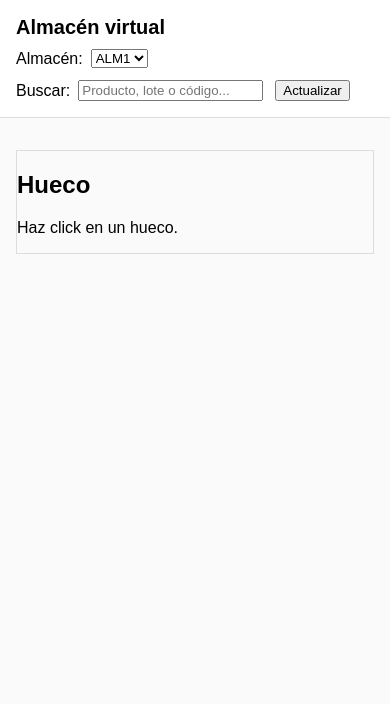
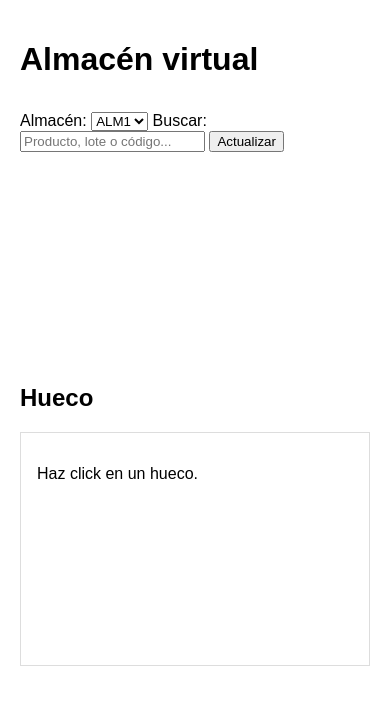
Before and after one commit to BLASOTO/almacen-virtual, a plain HTML site: page index.html in a window 390 px wide. Drawn offline with Linux system fonts and the light colour scheme.

Commit message:
Update style.css

```diff
--- a/style.css
+++ b/style.css
@@ -1,94 +1,61 @@
-* {
-  box-sizing: border-box;
-}
-
 body {
   font-family: Arial, sans-serif;
-  margin: 0;
-  background: #fafafa;
+  margin: 20px;
 }
 
 .topbar {
-  padding: 16px;
-  border-bottom: 1px solid #ddd;
-  background: #fff;
+  display: flex;
+  gap: 12px;
+  align-items: center;
+  flex-wrap: wrap;
+  margin-bottom: 12px;
 }
 
-.topbar h1 {
-  margin: 0 0 10px 0;
-  font-size: 20px;
+hr {
+  margin: 12px 0 16px 0;
 }
 
-.controls {
-  display: flex;
-  gap: 12px;
-  flex-wrap: wrap;
-  align-items: center;
+.main {
+  display: grid;
+  grid-template-columns: 1fr 360px;
+  gap: 18px;
+  align-items: start;
 }
 
-.controls label {
-  display: flex;
-  gap: 8px;
-  align-items: center;
-}
-
-.layout {
+#grid {
   display: grid;
-  grid-template-columns: 1fr 320px;
-  gap: 16px;
-  padding: 16px;
-}
-
-@media (max-width: 900px) {
-  .layout {
-    grid-template-columns: 1fr;
-  }
-}
-
-.grid {
-  display: grid;
-  grid-template-columns: repeat(4, 1fr);
-  gap: 10px;
-  max-width: 520px;
+  grid-template-columns: repeat(4, minmax(160px, 1fr));
+  gap: 14px;
+  min-height: 200px;
 }
 
 .cell {
   border: 1px solid #ddd;
-  border-radius: 10px;
-  padding: 12px;
+  border-radius: 12px;
+  padding: 14px;
+  background: #f7f7f7;
   cursor: pointer;
-  min-height: 72px;
-  display: flex;
-  flex-direction: column;
-  justify-content: space-between;
-  background: #fff;
+  user-select: none;
+}
+
+.cell:hover {
+  background: #efefef;
 }
 
 .cell .code {
-  font-weight: bold;
+  font-weight: 700;
+  font-size: 18px;
+  margin-bottom: 10px;
 }
 
 .cell .meta {
-  font-size: 12px;
-  opacity: 0.8;
+  font-size: 14px;
+  opacity: 0.9;
 }
 
-.cell.vacio {
-  background: #f0f0f0;
+#details {
+  border: 1px solid #ddd;
+  padding: 16px;
+  min-height: 200px;
+  background: #fff;
 }
-
-.cell.ok {
-  background: #e6f7ee;
-}
-
-.cell.bloqueado {
-  background: #fdecea;
-}
-
-.cell.revision {
-  background: #fff4e5;
-}
-
-.panel {
-  border: 1px solid #ddd;
-  b
```
